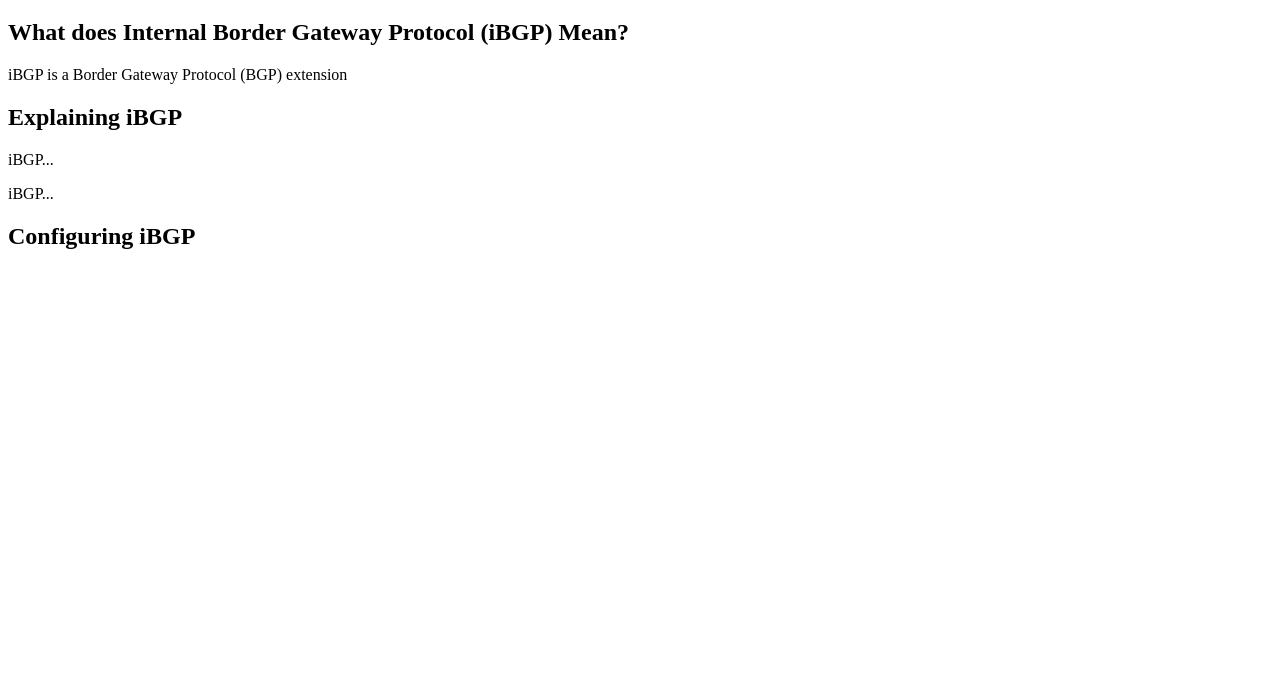
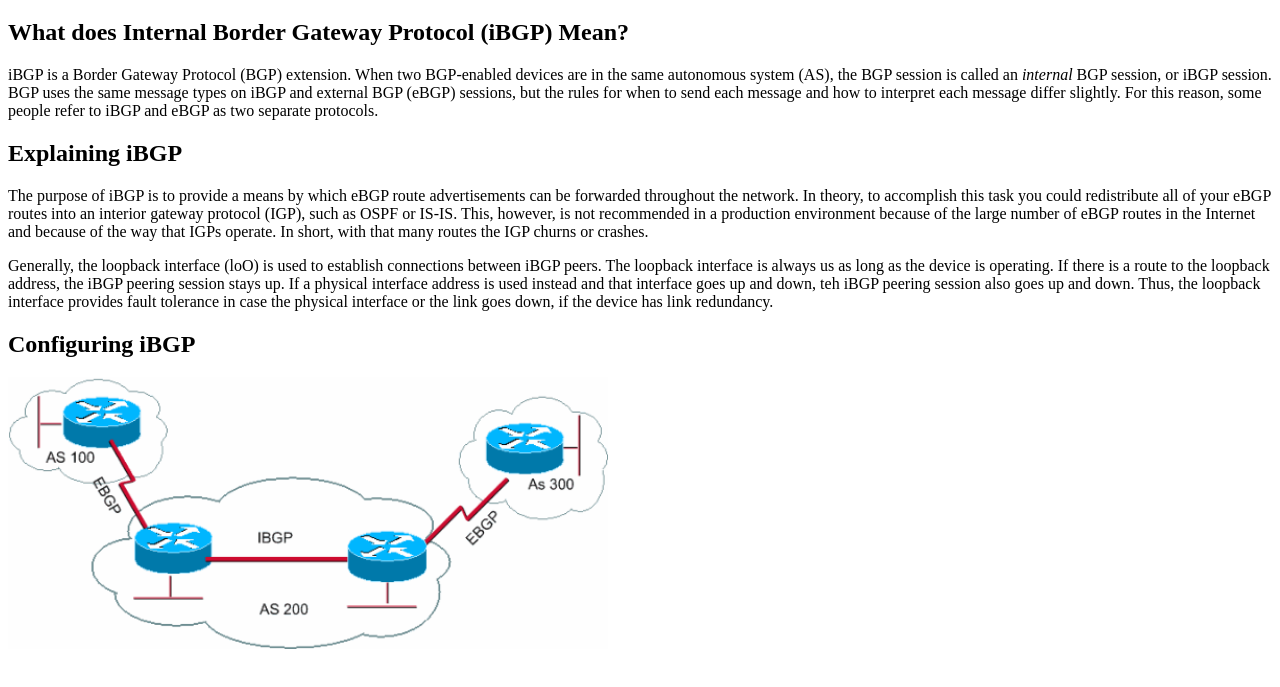
Before and after one commit to juliempowell/Test, a plain HTML site: page Webpage2.html in a window 1280 px wide. Shown: the part 61-748 px from the top of the page. Drawn offline with Linux system fonts and the light colour scheme.

Commit message:
Webpage2

```diff
--- a/Webpage2.html
+++ b/Webpage2.html
@@ -6,11 +6,11 @@
 <body>
     <h1>iBGP</h1>
     <h2>What does Internal Border Gateway Protocol (iBGP) Mean?</h2>
-    <p>iBGP is a Border Gateway Protocol (BGP) extension</p>
+    <p>iBGP is a Border Gateway Protocol (BGP) extension. When two BGP-enabled devices are in the same autonomous system (AS), the BGP session is called an <em>internal</em> BGP session, or iBGP session. BGP uses the same message types on iBGP and external BGP (eBGP) sessions, but the rules for when to send each message and how to interpret each message differ slightly. For this reason, some people refer to iBGP and eBGP as two separate protocols.</p>
     <h2>Explaining iBGP</h2>
-    <p>iBGP...</p>
-    <p>iBGP...</p>
+    <p>The purpose of iBGP is to provide a means by which eBGP route advertisements can be forwarded throughout the network. In theory, to accomplish this task you could redistribute all of your eBGP routes into an interior gateway protocol (IGP), such as OSPF or IS-IS. This, however, is not recommended in a production environment because of the large number of eBGP routes in the Internet and because of the way that IGPs operate. In short, with that many routes the IGP churns or crashes.</p>
+    <p>Generally, the loopback interface (loO) is used to establish connections between iBGP peers. The loopback interface is always us as long as the device is operating. If there is a route to the loopback address, the iBGP peering session stays up. If a physical interface address is used instead and that interface goes up and down, teh iBGP peering session also goes up and down. Thus, the loopback interface provides fault tolerance in case the physical interface or the link goes down, if the device has link redundancy.</p>
     <h2>Configuring iBGP</h2>
-
+    <img src="iBGP copy 2.jpeg" width="600">
 </body>
 </html>
```
Also changed, not shown: iBGP copy 2.jpeg (added).
